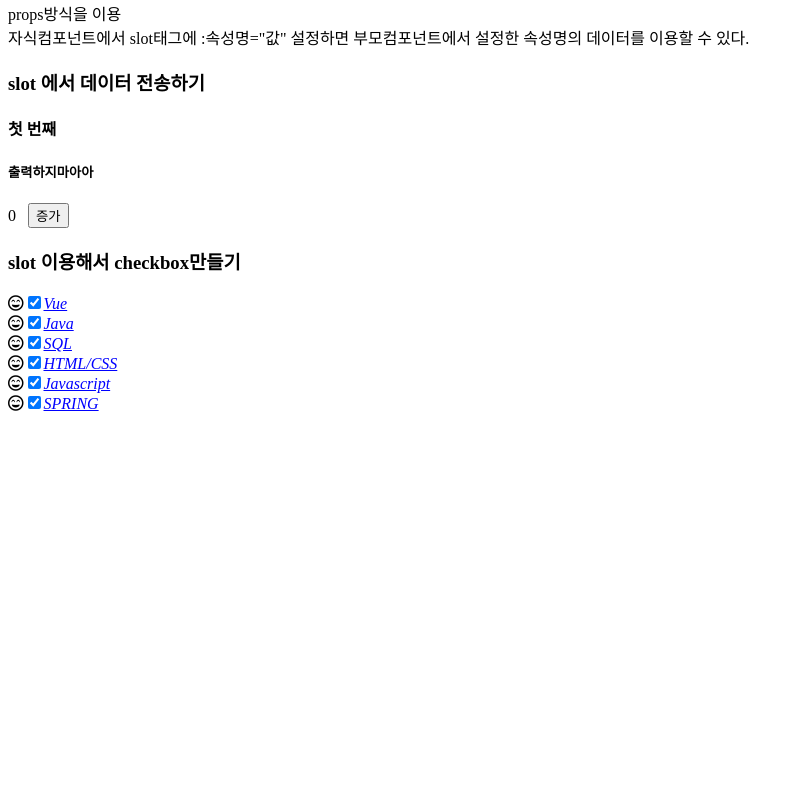
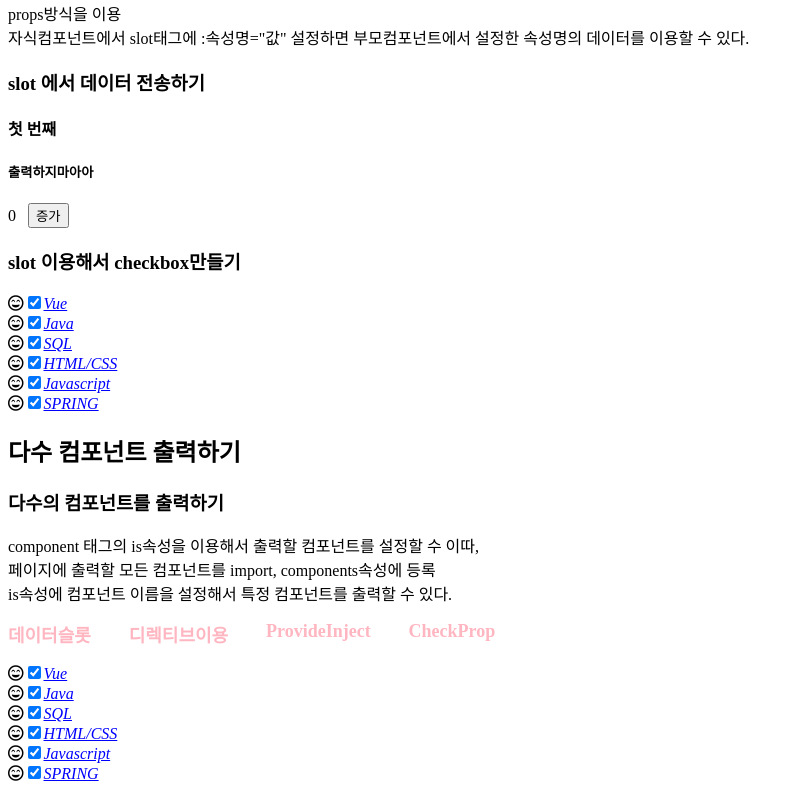
Before and after one commit to woogamjaa/vue, a Vue app in the folder vuework/npmtest/sfctest/: page / in a window 1280 px wide. Shown: the part 8030-8821 px from the top of the page, without its empty margins (0-804 px from the left). Before the commit the page ends 8451 px from the top, so only its background shows below. Built offline with nearby package versions, Linux system fonts and the light colour scheme.

Commit message:
dynamicComponent 관리하기

```diff
--- a/vuework/npmtest/sfctest/src/App.vue
+++ b/vuework/npmtest/sfctest/src/App.vue
@@ -40,6 +40,9 @@
 
         <h2> slot이용하기</h2>
         <SlotContainer/>
+
+        <h2>다수 컴포넌트 출력하기</h2>
+        <DynamicComponent/>
     </div>
 </template>
 
@@ -57,6 +60,7 @@ import TableBody from './components/sample/TableBody.vue';
 import TableHeader from './components/sample/TableHeader.vue';
 import Navi from './components/sample/Nav.vue';
 import SlotContainer from './components/06_슬룻이용/SlotContainer.vue';
+import DynamicComponent from './components/07_다수컴포넌트/DynamicComponent.vue';
 
 export default{
     //createApp() 함수에 설정했던 내용을 설정
@@ -65,7 +69,7 @@ export default{
 
     //불러온 컴포넌트 등록하기
     //components속성을 이용해서 등록(객체)처리함
-    components:{BasicComponent2,DataMehodUseComponent,ParentComponent,ChildToParent,ProvideParentComponent,TableHeader,TableBody,Navi,SlotContainer},
+    components:{BasicComponent2,DataMehodUseComponent,ParentComponent,ChildToParent,ProvideParentComponent,TableHeader,TableBody,Navi,SlotContainer,DynamicComponent},
     data(){
         return {
             links:[],
--- /dev/null
+++ b/vuework/npmtest/sfctest/src/components/07_다수컴포넌트/DynamicComponent.vue
@@ -0,0 +1,59 @@
+<template>
+    <div>
+        <h3>다수의 컴포넌트를 출력하기</h3>
+        <p>
+            component 태그의 is속성을 이용해서 출력할 컴포넌트를 설정할 수 이따,
+            <br>
+            페이지에 출력할 모든 컴포넌트를 import, components속성에 등록<br>
+            is속성에 컴포넌트 이름을 설정해서 특정 컴포넌트를 출력할 수 있다.
+
+        </p>
+
+        <div class="menu-container">
+            <ul>
+                <li v-for="(v,index) in components"
+                @click="clickTab(v.id)">{{ v.label }}</li>
+            </ul>
+        </div>
+        <component :is="menuTab" :title="`우와`" :number="200"></component>
+    </div>
+</template>
+<script>
+import DataSlotCheckBox from '@/components/06_슬룻이용/07_DataSlotCheckBox.vue';
+import DataMehodUseComponent from '../02_인스턴스활용/DataMehodUseComponent.vue';
+import ProvideParentComponent from '../05_provide_inject/ProvideParentComponent.vue';
+import CheckPropChildComponent from '@/components/03_props_emit/03_ChecKPropChildComponent.vue';
+import {components} from '@/resources/Dataresources.js';
+export default {
+    name:"dynamicComponent",
+    components:{
+        DataSlotCheckBox,DataMehodUseComponent,ProvideParentComponent,CheckPropChildComponent
+    },
+
+    data(){
+        return {
+            menuTab:"DataSlotCheckBox",
+            components:{...components},
+        }
+    },
+    methods:{
+        clickTab(componentName){
+            this.menuTab=componentName;
+        }
+    }
+}
+</script>
+<style>
+    .menu-container>ul{
+        display: flex;
+        list-style-type: none;
+        padding:0;
+    }
+    .menu-container li{
+        margin-right:3%;
+        cursor: pointer;
+        font-weight:bolder;
+        font-size:18px;
+        color:lightpink;
+    }
+</style>
--- a/vuework/npmtest/sfctest/src/resources/Dataresources.js
+++ b/vuework/npmtest/sfctest/src/resources/Dataresources.js
@@ -13,6 +13,15 @@ export const items=[
     {id:"JS",checked:true,label:"Javascript"},
     {id:"SP",checked:true,label:"SPRING"},
   ];
+
+  export const components=[
+    {id:"DataSlotCheckBox",label:"데이터슬롯"},
+    {id:"DataMethodUseComponent",label:"디렉티브이용"},
+    {id:"ProvideParentComponent",label:"ProvideInject"},
+    {id:"CheckPropChildComponent",label:"CheckProp"}
+  ]
+
+
 // export const member=[{
 
 // }]
```
